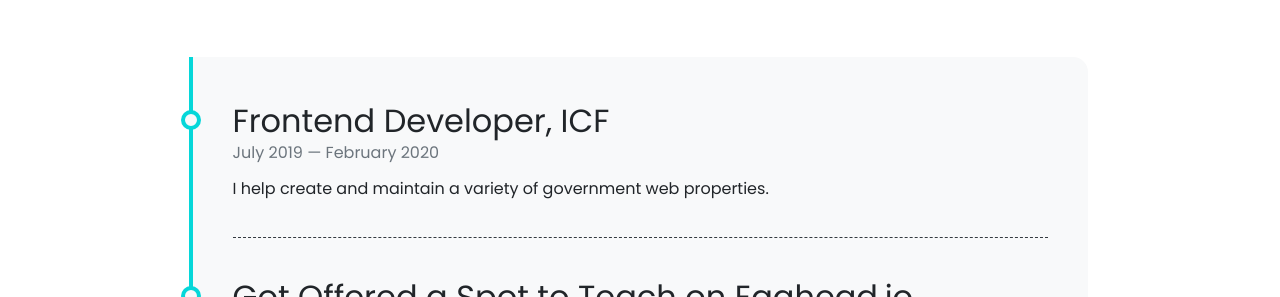
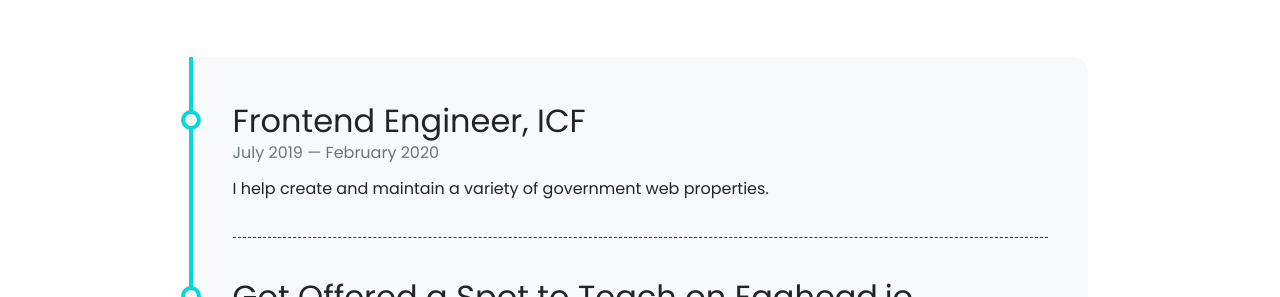
Before and after one commit to twhite96/portfolio-v5, a Jekyll site: the page built from pages/about.md, in a window 1280 px wide. Shown: the part 633-930 px from the top of the page. Built offline with Jekyll 4.4.1, drawn with Linux system fonts in a browser that asks for light colours; nearby versions of some CDN libraries.

Commit message:
Update something

```diff
--- a/_data/timeline.yml
+++ b/_data/timeline.yml
@@ -1,4 +1,4 @@
-- title: Frontend Developer, ICF
+- title: Frontend Engineer, ICF
   from: July 2019
   to: February 2020
   description: I help create and maintain a variety of government web properties.
```
